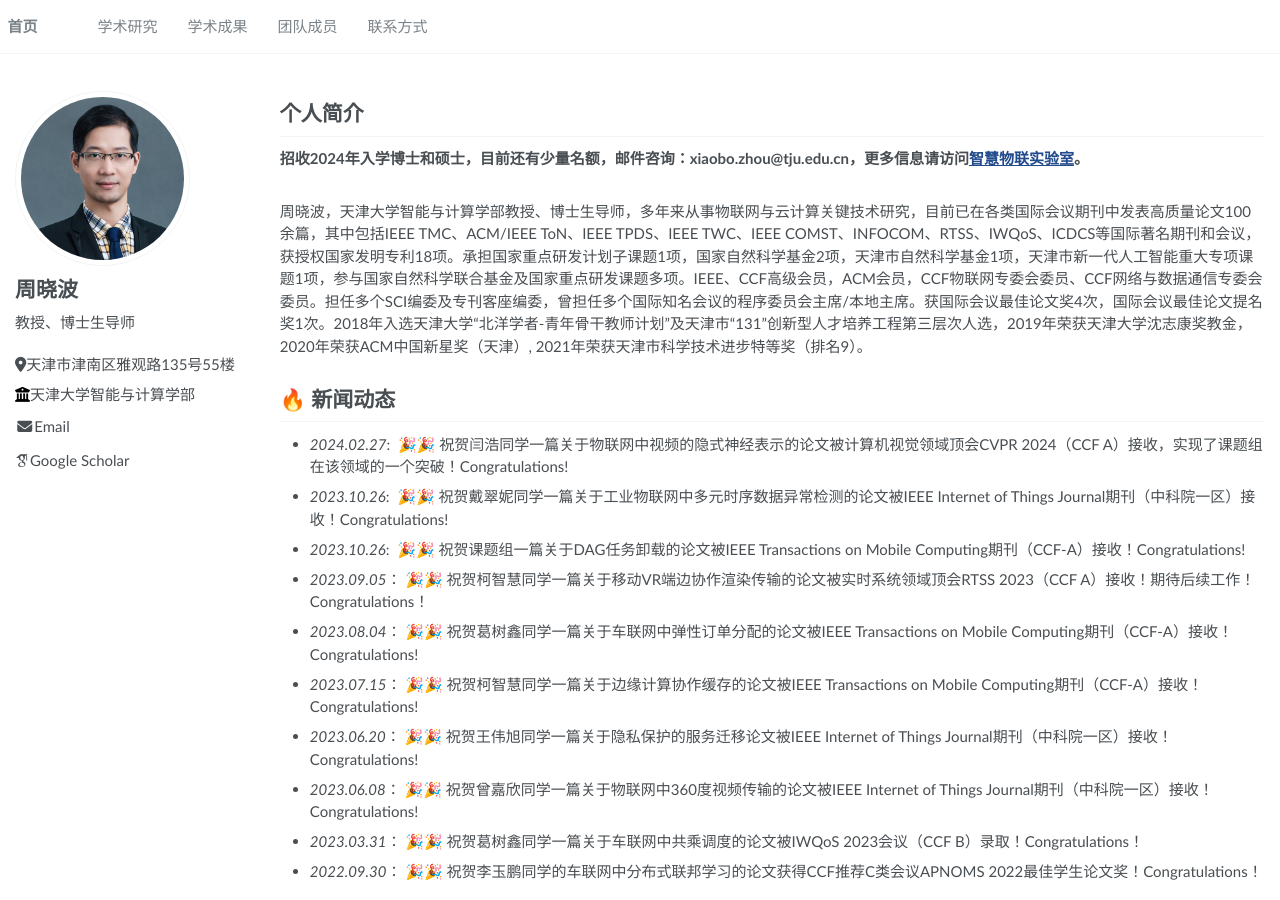
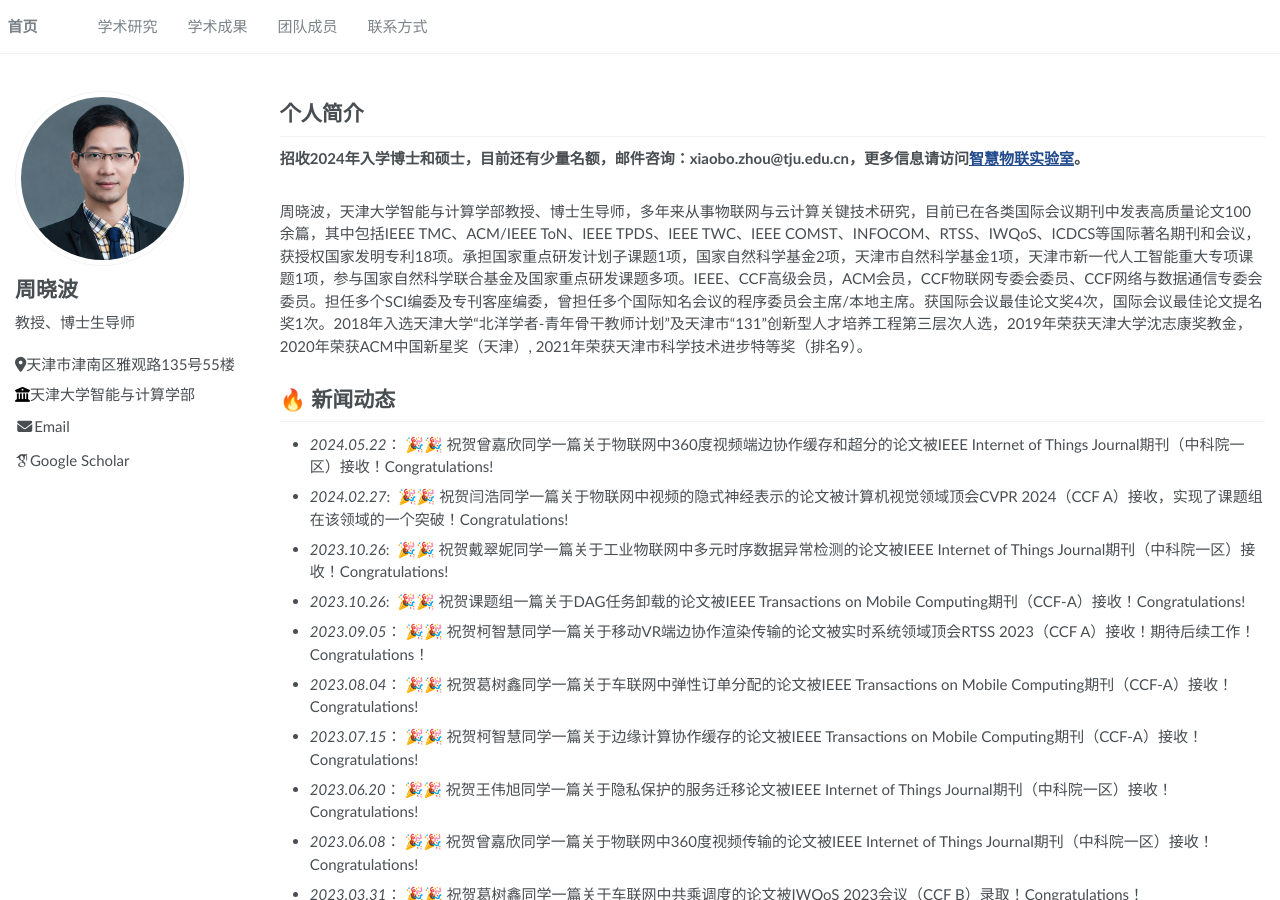
Before and after one commit to LiaEx/liaex.github.io, a Jekyll site: the page built from _pages/about.md, in a window 1280 px wide and 900 px high. Built offline with Jekyll 4.4.1, drawn with Linux system fonts in a browser that asks for light colours; some web fonts are replaced.

Commit message:
Update about.md

```diff
--- a/_pages/about.md
+++ b/_pages/about.md
@@ -19,6 +19,7 @@ redirect_from:
 
 <span class='anchor' id='news'></span>
 # 🔥 新闻动态
+- *2024.05.22*：&nbsp;🎉🎉 祝贺曾嘉欣同学一篇关于物联网中360度视频端边协作缓存和超分的论文被IEEE Internet of Things Journal期刊（中科院一区）接收！Congratulations!
 - *2024.02.27*: &nbsp;🎉🎉 祝贺闫浩同学一篇关于物联网中视频的隐式神经表示的论文被计算机视觉领域顶会CVPR 2024（CCF A）接收，实现了课题组在该领域的一个突破！Congratulations!
 - *2023.10.26*: &nbsp;🎉🎉 祝贺戴翠妮同学一篇关于工业物联网中多元时序数据异常检测的论文被IEEE Internet of Things Journal期刊（中科院一区）接收！Congratulations!
 - *2023.10.26*: &nbsp;🎉🎉 祝贺课题组一篇关于DAG任务卸载的论文被IEEE Transactions on Mobile Computing期刊（CCF-A）接收！Congratulations!
```
